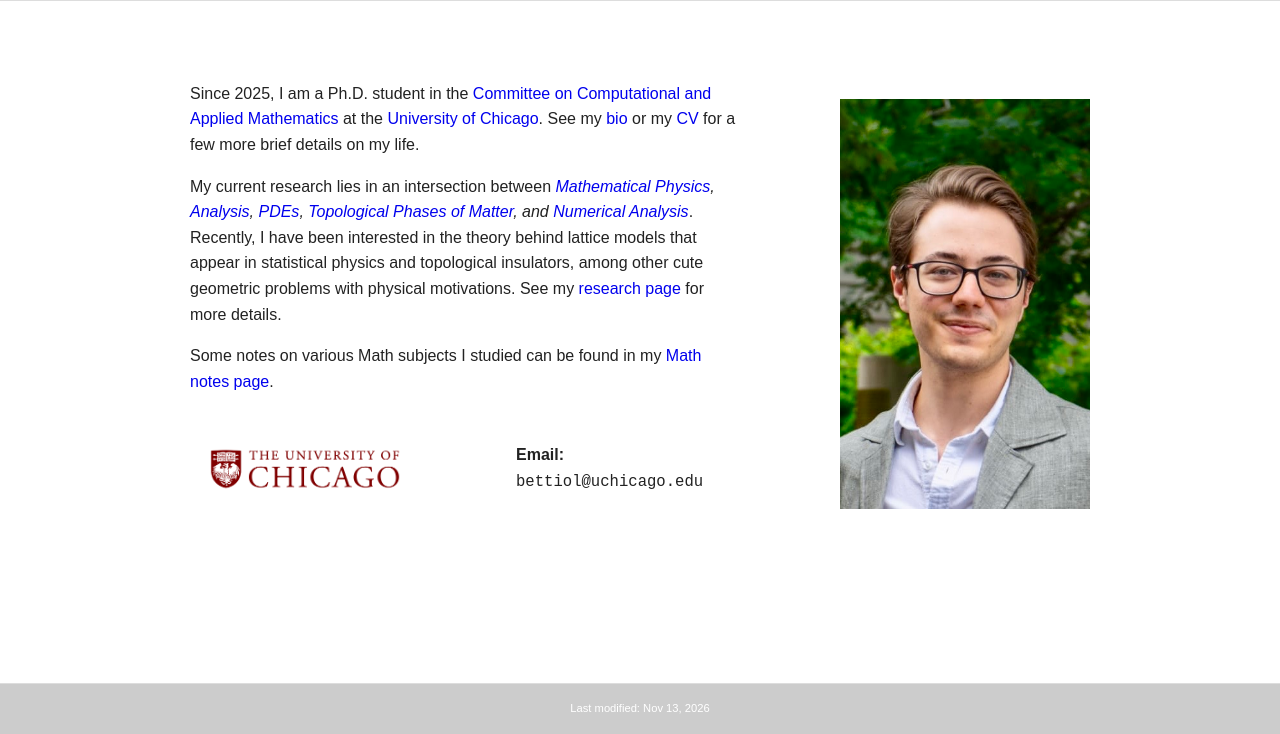
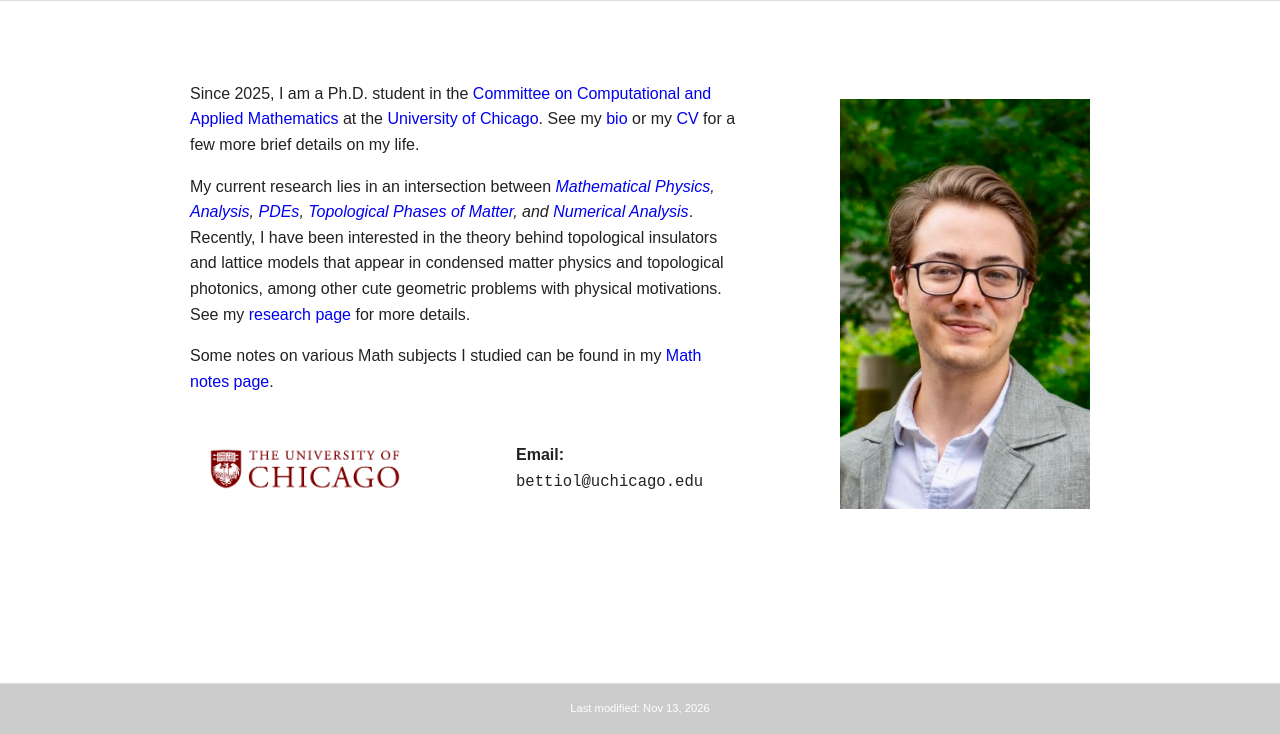
Before and after one commit to mgbettiol/mgbettiol, a plain HTML site: page index.html in a window 1280 px wide. Shown: the part 66-800 px from the top of the page. Drawn offline with Linux system fonts and the light colour scheme.

Commit message:
Update index.html

```diff
--- a/index.html
+++ b/index.html
@@ -4,7 +4,7 @@
   <meta charset="UTF-8">
   <meta name="title" content="Marcello Ghini Bettiol">
   <meta name="description" content="Marcello Ghini Bettiol">
-  <meta name="keywords" content="Marcello Ghini Bettiol Home University of Chicago UChicago uchicago quasicrystal Airy function random matrix theory University of Toronto UToronto uoft Epstein zeta function lattice sums topological quantum physics condensed matter physics gap probability efficient way of computing sums and averages Mathematical Physics Numerical Analysis Probability Random Matrix Theory Lattice Models in Statistical Physics Spectral Theory Scattering Theory spectral theory spectral decomposition spectrum quantum mechanics Hamiltonian scattering theory plane waves wavelets Schrodinger operators Fourier transform Fourier theory Spectral Theory spectral decomposition Topological Insulators topological insulators 2d materials superconductors Berry phase Berry curvature Berry connection Hall conductivity Hamiltonian spectrum Dirac Fermi fermion PDEs electric conductivity topological bands bulk edge correspondence University of Chicago UChicago UofC magnetic field magnetic curvature Chern numbers Chern class Haldane bilayer graphene topological phases of matter topology topological phases symmetry breaking time-reversal symmetry PDE ODE topological phases">
+  <meta name="keywords" content="Marcello Ghini Bettiol Home University of Chicago UChicago uchicago quasicrystal Airy function random matrix theory University of Toronto UToronto uoft Epstein zeta function lattice sums topological quantum physics condensed matter physics gap probability efficient way of computing sums and averages Mathematical Physics Numerical Analysis Probability Random Matrix Theory Lattice Models in Statistical Physics Spectral Theory Scattering Theory spectral theory spectral decomposition spectrum quantum mechanics Hamiltonian scattering theory plane waves wavelets Schrodinger operators Fourier transform Fourier theory Spectral Theory spectral decomposition Topological Insulators topological insulators 2d materials superconductors Berry phase Berry curvature Berry connection Hall conductivity Hamiltonian spectrum Dirac Fermi fermion PDEs electric conductivity topological bands bulk edge correspondence University of Chicago UChicago UofC magnetic field magnetic curvature Chern numbers Chern class Haldane bilayer graphene topological phases of matter topology topological phases symmetry breaking time-reversal symmetry PDE ODE topological phases Kekule modulated graphene stacked Kekule topological lasers topological photonics condensed matter physics Dirac vortex modes">
   <meta name="author" content="Marcello Ghini Bettiol">
   <link rel="icon" href="/favicon.png" type="image/png">
   <title>Marcello Ghini Bettiol</title>
@@ -33,7 +33,7 @@
           Since 2025, I am a Ph.D. student in the <a href="https://cam.uchicago.edu/" target="_blank" style="text-decoration: none">Committee on Computational and Applied Mathematics</a> at the <a href="https://www.uchicago.edu/" target="_blank" style="text-decoration: none">University of Chicago</a>. See my <a href="cv.html" style="text-decoration: none">bio</a> or my <a href="vitae/Curriculum Vitae.pdf" onclick="window.open(this.href,'newwin'); return false;" style="text-decoration: none">CV</a> for a few more brief details on my life.
         </p>
         <p>
-          My current research lies in an intersection between <i><a href="https://en.wikipedia.org/wiki/Mathematical_physics" target="_blank" style="text-decoration: none">Mathematical Physics</a>, <a href="https://en.wikipedia.org/wiki/Mathematical_analysis" target="_blank" style="text-decoration: none">Analysis</a>, <a href="https://en.wikipedia.org/wiki/Partial_differential_equation" target="_blank" style="text-decoration: none">PDEs</a>, <a href="https://en.wikipedia.org/wiki/Topological_order" target="_blank" style="text-decoration: none">Topological Phases of Matter</a>, and <a href="https://en.wikipedia.org/wiki/Numerical_analysis" target="_blank" style="text-decoration: none">Numerical Analysis</a></i>. Recently, I have been interested in the theory behind lattice models that appear in statistical physics and topological insulators, among other cute geometric problems with physical motivations. See my <a href="research.html" style="text-decoration: none">research page</a> for more details.
+          My current research lies in an intersection between <i><a href="https://en.wikipedia.org/wiki/Mathematical_physics" target="_blank" style="text-decoration: none">Mathematical Physics</a>, <a href="https://en.wikipedia.org/wiki/Mathematical_analysis" target="_blank" style="text-decoration: none">Analysis</a>, <a href="https://en.wikipedia.org/wiki/Partial_differential_equation" target="_blank" style="text-decoration: none">PDEs</a>, <a href="https://en.wikipedia.org/wiki/Topological_order" target="_blank" style="text-decoration: none">Topological Phases of Matter</a>, and <a href="https://en.wikipedia.org/wiki/Numerical_analysis" target="_blank" style="text-decoration: none">Numerical Analysis</a></i>. Recently, I have been interested in the theory behind topological insulators and lattice models that appear in condensed matter physics and topological photonics, among other cute geometric problems with physical motivations. See my <a href="research.html" style="text-decoration: none">research page</a> for more details.
         </p>
         <p>
           Some notes on various Math subjects I studied can be found in my <a href="notes.html" style="text-decoration: none">Math notes page</a>.
```
